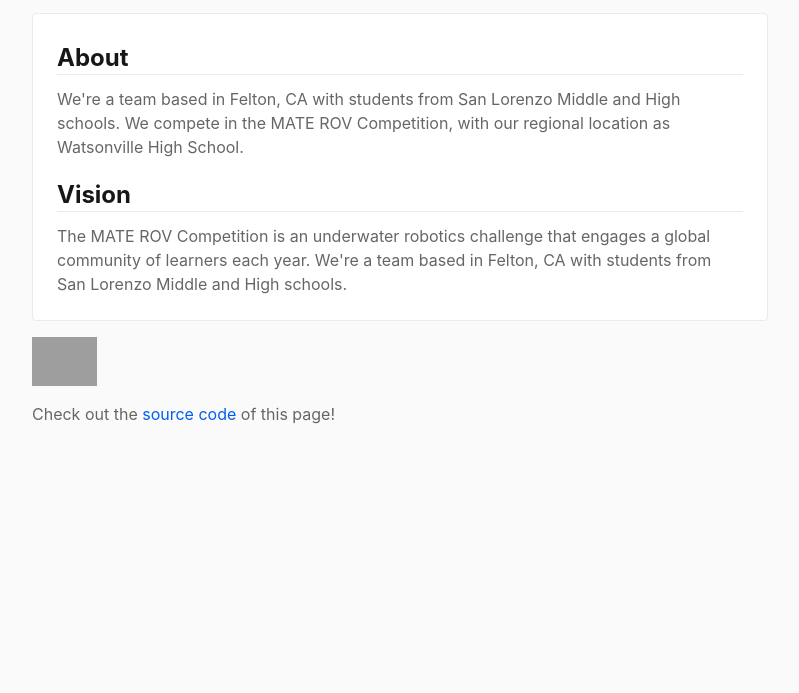
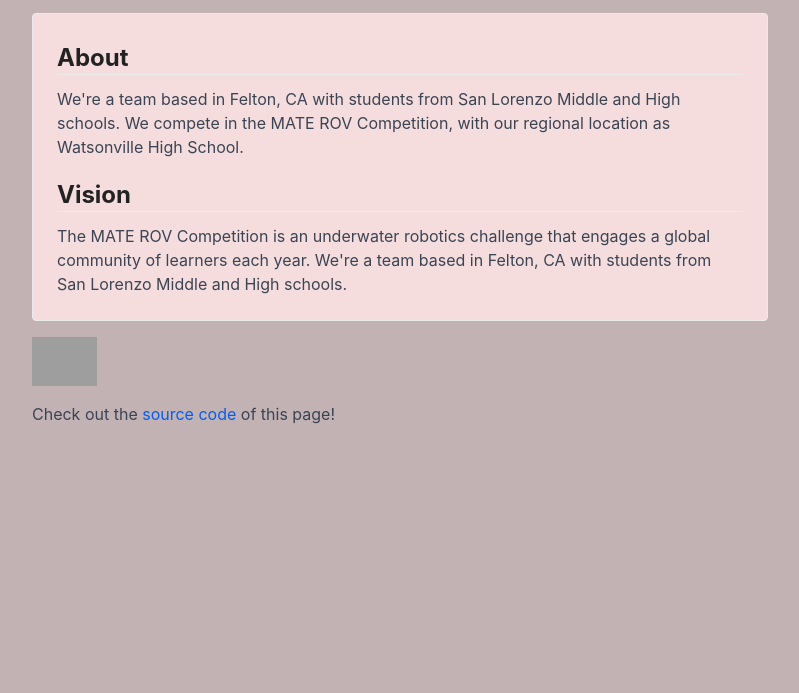
Before and after one commit to razvan136/slvrov, a plain HTML site: page index.html in a window 1280 px wide. Shown: the part 107-800 px from the top of the page, without its empty margins (240-1039 px from the left). Drawn offline with Linux system fonts and the light colour scheme; grey boxes are pictures that could not be loaded.

Commit message:
Updated color scheme (rev 1)

```diff
--- a/dev.css
+++ b/dev.css
@@ -31,16 +31,16 @@
 
 	/* light/dark colors */
 	--dc-cs: light dark; /* light and dark scrollbars, inputs, etc */
-	--dc-tx-1: light-dark(#171717, #ededed); /* primary text */
-	--dc-tx-2: light-dark(#666, #a1a1a1); /* secondary text */
-	--dc-bg-1: light-dark(#fff, #0a0a0a); /* primary background */
-	--dc-bg-2: light-dark(#fafafa, #000); /* secondary background */
+	--dc-tx-1: light-dark(#222222, #ededed); /* primary text */
+	--dc-tx-2: light-dark(#3A4454, #a1a1a1); /* secondary text */
+	--dc-bg-1: light-dark(#F5DDDD, #0a0a0a); /* primary background */
+	--dc-bg-2: light-dark(#C2B2B4, #000); /* secondary background */
 	--dc-bg-3: light-dark(#ebebeb, #2e2e2e); /* border */
 	--dc-lk-1: light-dark(#005ff2, #47a8ff); /* link text */
 	--dc-lkb-1: light-dark(#006bff, #006efe); /* link button */
 	--dc-lkb-2: light-dark(#0059ec, #005be7); /* link button hover */
 	--dc-lkb-tx: light-dark(#fff, #fff); /* text over link button */
-	--dc-ac-1: light-dark(#f800be, #d540ad); /* accent color */
+	--dc-ac-1: light-dark(#53687E, #3A4454); /* accent color */
 	--dc-ac-tx: light-dark(#fff, #fff); /* text over accent color */
 }
 
```
